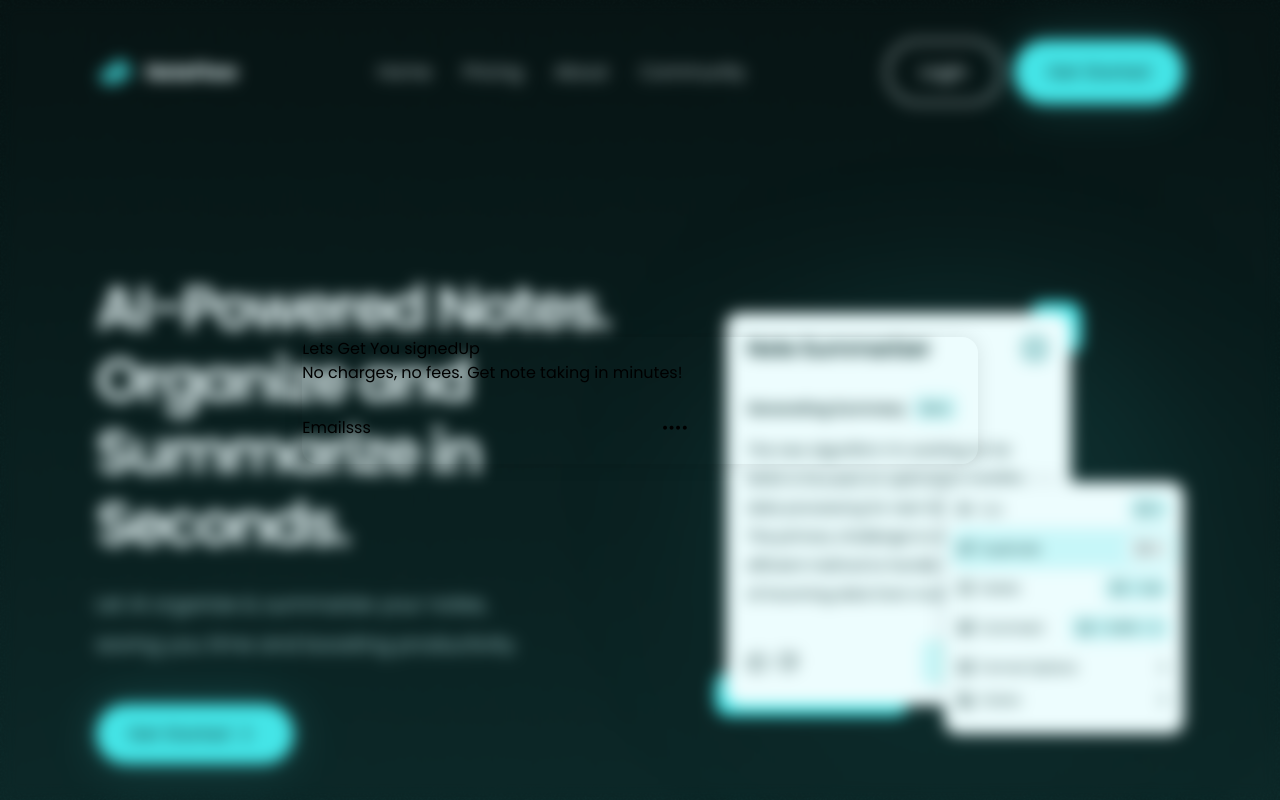
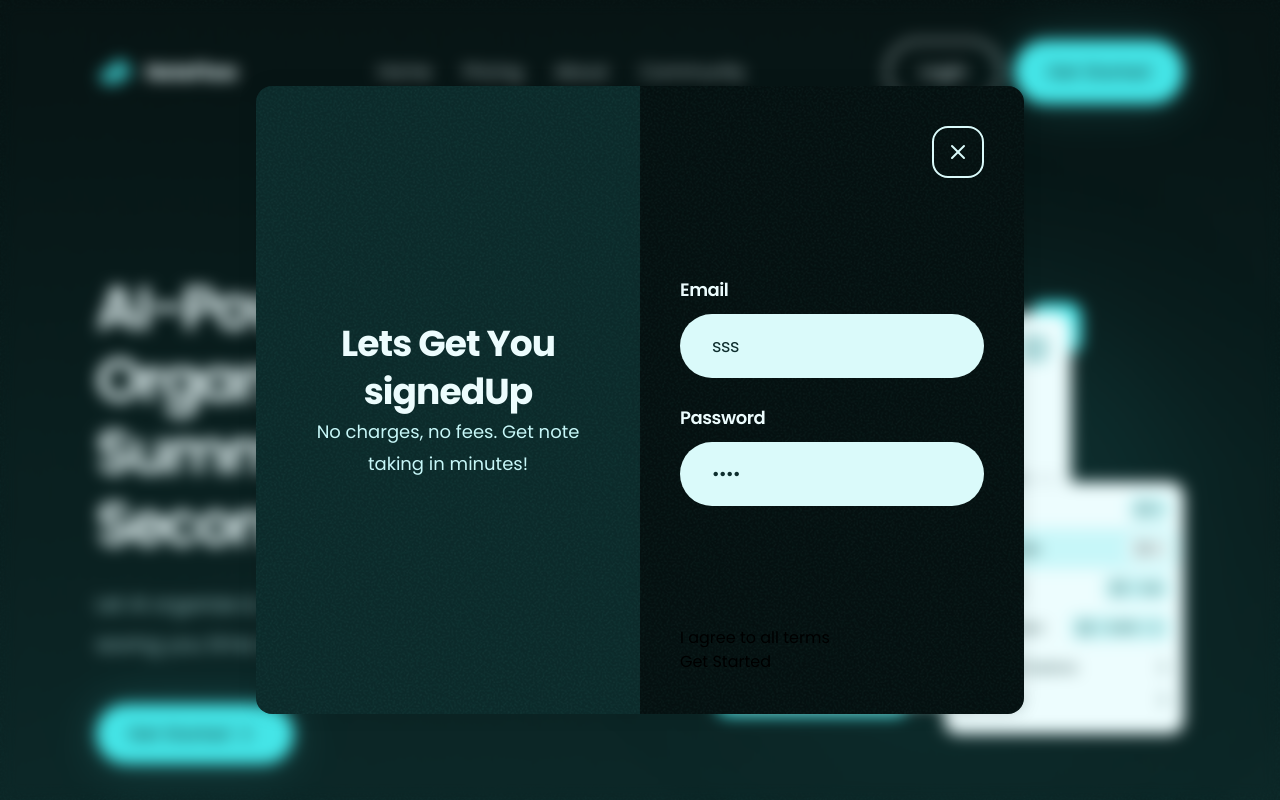
Before and after one commit to Jisap/NoteFlowApp, a React (Vite) app: page / in a window 1280 px wide. Shown: the top 800 px of the page. Built offline with nearby package versions, Linux system fonts and the light colour scheme.

Commit message:
Enhance SignUpModal component with form submission handling and improved styling

```diff
--- a/src/components/sections/Modal/SignUpModal.jsx
+++ b/src/components/sections/Modal/SignUpModal.jsx
@@ -21,45 +21,75 @@ const SignUpModal = () => {
         [e.target.name]: e.target.value
       }
     })
+  }
 
+  const handleSubmit = (e) => {
+    e.preventDefault()
+    if(checked){
+      console.log(input)
+      setInput(initialState)
+      // TODO: close modal
+      // TODO: submit data to database
+    }
   }
 
   return (
-    <section>
-      <div>
-        <h4>Lets Get You signedUp</h4>
-        <p>No charges, no fees. Get note taking in minutes!</p>
+    <section className="grid grid-cols-2 max-w-3xl ">
+      <div className="bg-primary-1300 flex flex-col justify-center gap-y-4b noise bg-repeat p-10 text-center">
+        <h4 className="text-primary-50 text-4xl/12 font-bold tracking-tight">
+          Lets Get You signedUp
+        </h4>
+        <p className="text-primary-100 text-lg/8">
+          No charges, no fees. Get note taking in minutes!
+        </p>
       </div>
 
-      <div>
-        <button>
-          <Close />
+      <div className="bg-primary-1500 flex flex-col justify-between gap-y-24 noise bg-repeat p-10">
+        <button className="border-primary-75 hover:bg-primary-75 group transition-properties ml-auto w-fit cursor-pointer rounded-2xl border-2 p-3">
+          <Close
+            className="stroke-primary-75 group-hover:stroke-primary-1300 transition-properties"
+            width={2}
+          />
         </button>
-        <div>
-          <label>Email</label>
+
+        <div className="text-primary-50 flex flex-col gap-y-6 text-lg/8 font-semibold tracking-tight">
+          <label>
+            Email
             <input
               type="email"
               name="email"
               placeholder="Enter your email"
               value={input.email}
               onChange={handleInputs}
+              className="bg-primary-75 placeholder-primary-1500 text-primary-1300 mt-2 block w-full rounded-full px-8 py-4 font-normal
+              placeholder:text-base placeholder:font-light placeholder:opacity-20"
             />
+          </label>
 
+          <label>
+            Password
             <input
               type="password"
               name="password"
               placeholder="Enter your password"
               value={input.password}
               onChange={handleInputs}
+              className="bg-primary-75 placeholder-primary-1500 text-primary-1300 mt-2 block w-full rounded-full px-8 py-4 font-normal
+              placeholder:text-base placeholder:font-light placeholder:opacity-20"
             />
+          </label>
         </div>
 
         <div>
-          <div>
+          <div onClick={() => setChecked((prev) => !prev)}>
             <button>
               <Checkmark />
             </button>
+            <p>I agree to all terms</p>
           </div>
+          <button onClick={ handleSubmit }>
+            Get Started
+          </button>
         </div>
       </div>
     </section>
--- a/src/index.css
+++ b/src/index.css
@@ -30,6 +30,10 @@
   --color-primary-50-glow: rgba(236, 252, 253, 0.2);
 }
 
+.noise {
+  @apply bg-[url('../src/assets/Noise.webp')]
+}
+
 .bg-gradient-to-bottom {
   @apply bg-[url('../src/assets/Noise.webp'),linear-gradient(to_bottom,var(--color-primary-1500),var(--color-primary-1300))]
 }
```
Lines whose indentation alone changed are shown as unchanged.
